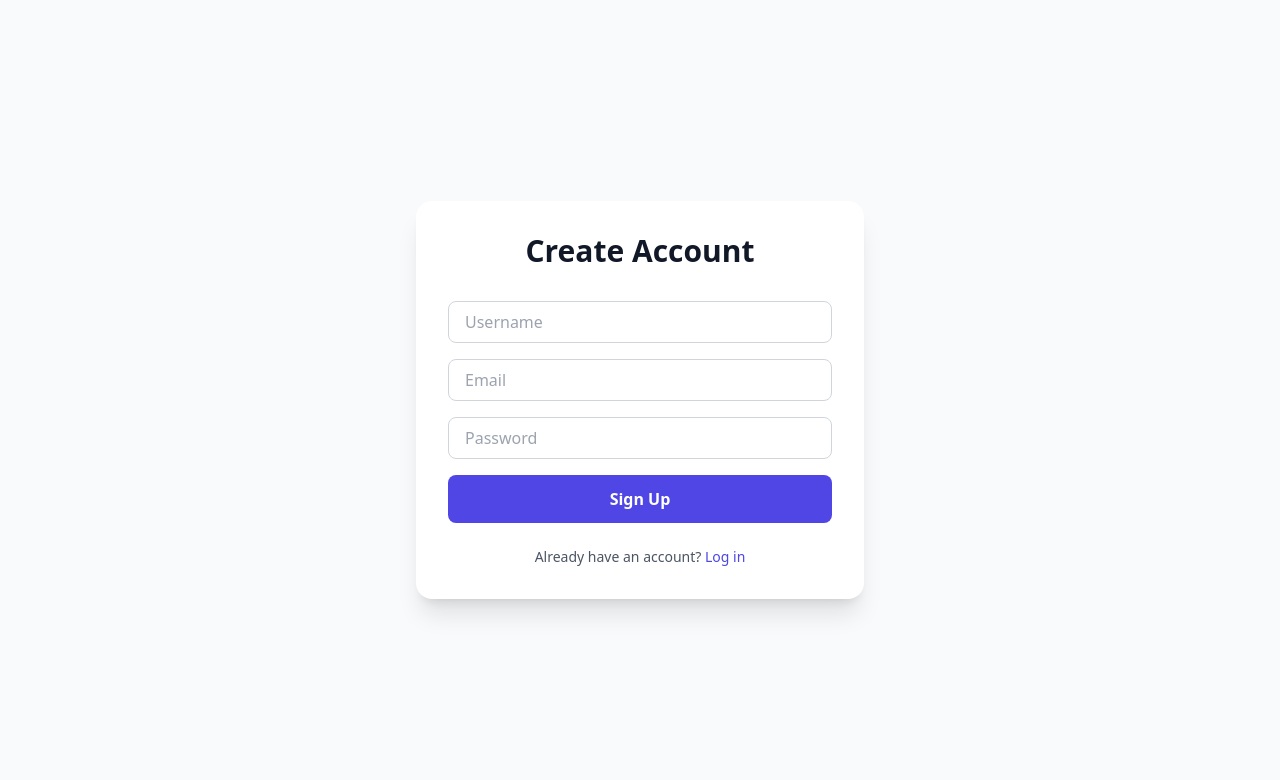
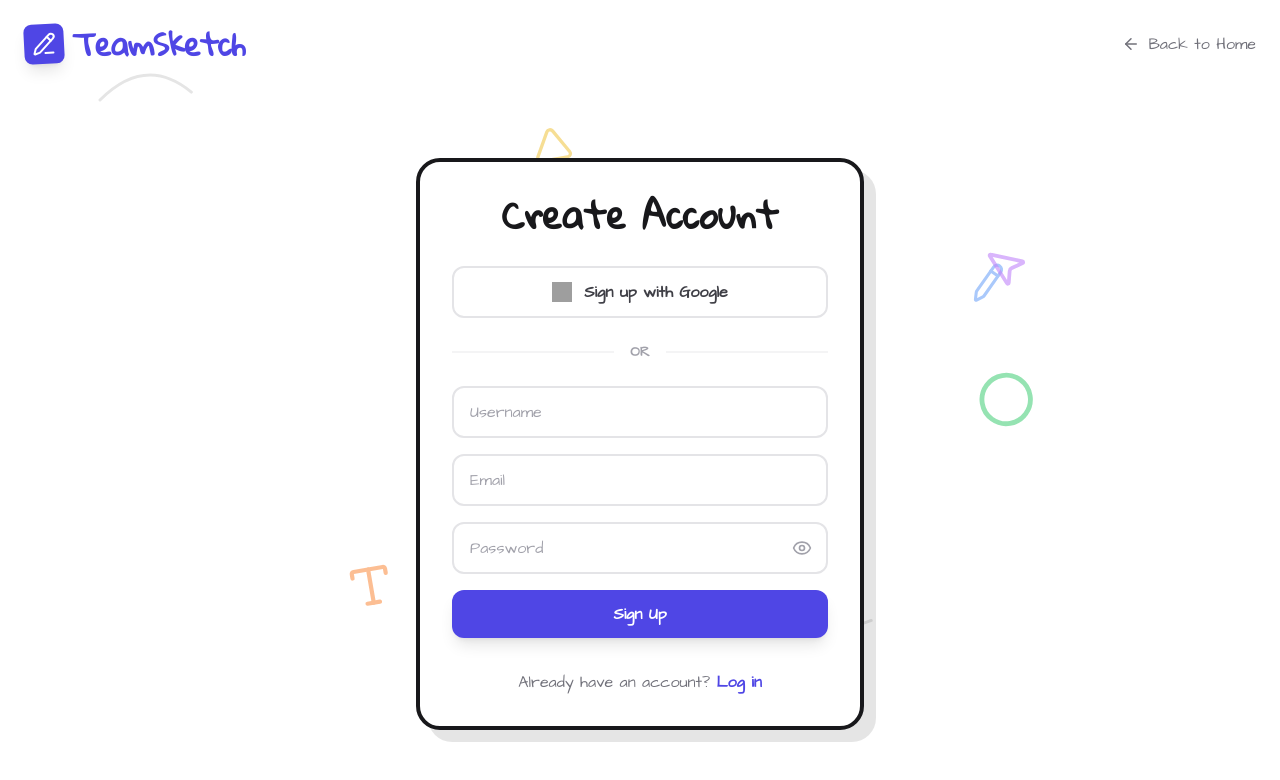
Before and after one commit to aditya726/TeamSketch, a React (Vite) app in the folder frontend/: page /register in a window 1280 px wide. Shown: the top 780 px of the page. Built offline with nearby package versions, Linux system fonts and the light colour scheme; no server answers; grey boxes are pictures that could not be loaded; the HTML template or start-up script is replaced by a standard one.

Commit message:
added styles to login and register page

```diff
--- a/frontend/src/pages/LoginPage.tsx
+++ b/frontend/src/pages/LoginPage.tsx
@@ -1,11 +1,15 @@
 import { useState } from 'react';
 import { Link, useNavigate } from 'react-router-dom';
+import { motion } from 'framer-motion';
+import { PencilLine, ArrowLeft, Eye, EyeOff } from 'lucide-react';
+import { FloatingDoodles } from '../components/FloatingDoodles';
 import api from '../services/api';
 import { useAuthStore } from '../store/useAuthStore';
 
 const LoginPage = () => {
   const [email, setEmail] = useState('');
   const [password, setPassword] = useState('');
+  const [showPassword, setShowPassword] = useState(false);
   const [error, setError] = useState('');
   const [isLoading, setIsLoading] = useState(false);
   const login = useAuthStore((state) => state.login);
@@ -32,47 +36,92 @@ const LoginPage = () => {
   };
 
   return (
-    <div className="min-h-screen bg-gray-50 flex items-center justify-center p-4">
-      <div className="max-w-md w-full bg-white rounded-2xl shadow-xl p-8">
-        <h2 className="text-3xl font-bold text-center text-gray-900 mb-8">Welcome Back</h2>
+    <div className="min-h-screen bg-white text-zinc-900 font-architects relative overflow-hidden flex flex-col">
+      <FloatingDoodles />
 
-        {error && <div className="bg-red-50 text-red-500 p-3 rounded-lg mb-4 text-sm text-center">{error}</div>}
+      <nav className="relative z-10 p-6 flex justify-between items-center max-w-7xl mx-auto w-full">
+        <Link to="/" className="flex items-center gap-2 hover:opacity-80 transition-opacity">
+          <div className="w-10 h-10 bg-indigo-600 rounded-lg flex items-center justify-center -rotate-3 shadow-lg">
+            <PencilLine className="text-white" size={24} />
+          </div>
+          <h1 className="text-3xl font-gloria font-bold text-indigo-600 tracking-tight">
+            TeamSketch
+          </h1>
+        </Link>
+        <Link to="/" className="flex items-center gap-2 text-zinc-500 hover:text-indigo-600 font-medium transition-colors">
+          <ArrowLeft size={18} />
+          Back to Home
+        </Link>
+      </nav>
+
+      <main className="relative z-10 flex-grow flex items-center justify-center p-4">
+        <motion.div
+          initial={{ y: 20, opacity: 0 }}
+          animate={{ y: 0, opacity: 1 }}
+          className="max-w-md w-full bg-white rounded-3xl shadow-[12px_12px_0px_0px_rgba(0,0,0,0.1)] border-4 border-zinc-900 p-8"
+        >
+          <h2 className="text-4xl font-gloria font-bold text-center text-zinc-900 mb-8">Welcome Back</h2>
+
+          {error && (
+            <div className="bg-red-50 border-2 border-red-200 text-red-500 p-3 rounded-xl mb-4 text-sm text-center font-medium">
+              {error}
+            </div>
+          )}
 
           <button
             onClick={handleGoogleLogin}
-          className="w-full flex items-center justify-center gap-3 bg-white border border-gray-300 text-gray-700 py-3 rounded-lg hover:bg-gray-50 transition font-medium mb-6"
+            className="w-full flex items-center justify-center gap-3 bg-white border-2 border-zinc-200 text-zinc-700 py-3 rounded-xl hover:bg-zinc-50 hover:border-zinc-300 transition-all font-bold mb-6 active:scale-95"
           >
+            <img src="https://www.svgrepo.com/show/475656/google-color.svg" alt="Google" className="w-5 h-5" />
             <span>Continue with Google</span>
           </button>
 
           <div className="relative mb-6">
-          <div className="absolute inset-0 flex items-center"><div className="w-full border-t border-gray-200"></div></div>
-          <div className="relative flex justify-center text-sm"><span className="px-2 bg-white text-gray-500">Or continue with email</span></div>
+            <div className="absolute inset-0 flex items-center"><div className="w-full border-t-2 border-zinc-100"></div></div>
+            <div className="relative flex justify-center text-sm">
+              <span className="px-4 bg-white text-zinc-400 font-bold">OR</span>
+            </div>
           </div>
 
           <form onSubmit={handleLogin} className="space-y-4">
             <input
               type="email" placeholder="Email" required
-            className="w-full px-4 py-2 border border-gray-300 rounded-lg outline-none focus:border-indigo-500"
+              className="w-full px-4 py-3 border-2 border-zinc-200 rounded-xl outline-none focus:border-indigo-500 transition-colors font-medium text-zinc-900 placeholder-zinc-400"
               value={email} onChange={(e) => setEmail(e.target.value)}
             />
+            <div className="relative">
               <input
-            type="password" placeholder="Password" required
-            className="w-full px-4 py-2 border border-gray-300 rounded-lg outline-none focus:border-indigo-500"
+                type={showPassword ? "text" : "password"} placeholder="Password" required
+                className={`w-full px-4 py-3 border-2 border-zinc-200 rounded-xl outline-none focus:border-indigo-500 transition-colors font-medium text-zinc-900 placeholder-zinc-400 ${!showPassword && password.length > 0 ? 'font-sans tracking-widest' : ''}`}
                 value={password} onChange={(e) => setPassword(e.target.value)}
               />
               <button
+                type="button"
+                className="absolute right-4 top-1/2 -translate-y-1/2 text-zinc-400 hover:text-zinc-600 transition-colors"
+                onClick={() => setShowPassword(!showPassword)}
+              >
+                {showPassword ? <EyeOff size={20} /> : <Eye size={20} />}
+              </button>
+            </div>
+            <motion.button
+              whileHover={{ scale: 1.02 }}
+              whileTap={{ scale: 0.98 }}
               type="submit" disabled={isLoading}
-            className="w-full bg-indigo-600 text-white py-3 rounded-lg hover:bg-indigo-700 transition font-bold"
+              className="w-full bg-indigo-600 text-white py-3 rounded-xl hover:bg-indigo-700 transition-colors font-bold shadow-lg mt-2"
             >
               {isLoading ? 'Logging in...' : 'Log In'}
-          </button>
+            </motion.button>
           </form>
 
-        <p className="mt-6 text-center text-sm text-gray-600">
-          Don't have an account? <Link to="/register" className="text-indigo-600 hover:underline font-medium">Sign up</Link>
+          <p className="mt-8 text-center text-zinc-500 font-medium">
+            Don't have an account?{' '}
+            <Link to="/register" className="text-indigo-600 hover:text-indigo-700 font-bold relative group">
+              Sign up
+              <span className="absolute -bottom-1 left-0 w-full h-0.5 bg-indigo-600 scale-x-0 group-hover:scale-x-100 transition-transform origin-left"></span>
+            </Link>
           </p>
-      </div>
+        </motion.div>
+      </main>
     </div>
   );
 };
--- a/frontend/src/pages/RegisterPage.tsx
+++ b/frontend/src/pages/RegisterPage.tsx
@@ -1,10 +1,14 @@
 import { useState } from 'react';
 import { Link, useNavigate } from 'react-router-dom';
+import { motion } from 'framer-motion';
+import { PencilLine, ArrowLeft, Eye, EyeOff } from 'lucide-react';
+import { FloatingDoodles } from '../components/FloatingDoodles';
 import api from '../services/api';
 import { useAuthStore } from '../store/useAuthStore';
 
 const RegisterPage = () => {
   const [formData, setFormData] = useState({ username: '', email: '', password: '' });
+  const [showPassword, setShowPassword] = useState(false);
   const [error, setError] = useState('');
   const [isLoading, setIsLoading] = useState(false);
   const login = useAuthStore((state) => state.login);
@@ -26,40 +30,102 @@ const RegisterPage = () => {
     }
   };
 
+  const handleGoogleLogin = () => {
+    window.location.href = 'http://localhost:5000/api/auth/google';
+  };
+
   return (
-    <div className="min-h-screen bg-gray-50 flex items-center justify-center p-4">
-      <div className="max-w-md w-full bg-white rounded-2xl shadow-xl p-8">
-        <h2 className="text-3xl font-bold text-center text-gray-900 mb-8">Create Account</h2>
+    <div className="min-h-screen bg-white text-zinc-900 font-architects relative overflow-hidden flex flex-col">
+      <FloatingDoodles />
 
-        {error && <div className="bg-red-50 text-red-500 p-3 rounded-lg mb-4 text-sm text-center">{error}</div>}
+      <nav className="relative z-10 p-6 flex justify-between items-center max-w-7xl mx-auto w-full">
+        <Link to="/" className="flex items-center gap-2 hover:opacity-80 transition-opacity">
+          <div className="w-10 h-10 bg-indigo-600 rounded-lg flex items-center justify-center -rotate-3 shadow-lg">
+            <PencilLine className="text-white" size={24} />
+          </div>
+          <h1 className="text-3xl font-gloria font-bold text-indigo-600 tracking-tight">
+            TeamSketch
+          </h1>
+        </Link>
+        <Link to="/" className="flex items-center gap-2 text-zinc-500 hover:text-indigo-600 font-medium transition-colors">
+          <ArrowLeft size={18} />
+          Back to Home
+        </Link>
+      </nav>
+
+      <main className="relative z-10 flex-grow flex items-center justify-center p-4">
+        <motion.div
+          initial={{ y: 20, opacity: 0 }}
+          animate={{ y: 0, opacity: 1 }}
+          className="max-w-md w-full bg-white rounded-3xl shadow-[12px_12px_0px_0px_rgba(0,0,0,0.1)] border-4 border-zinc-900 p-8"
+        >
+          <h2 className="text-4xl font-gloria font-bold text-center text-zinc-900 mb-8">Create Account</h2>
+
+          {error && (
+            <div className="bg-red-50 border-2 border-red-200 text-red-500 p-3 rounded-xl mb-4 text-sm text-center font-medium">
+              {error}
+            </div>
+          )}
+
+          <button
+            onClick={handleGoogleLogin}
+            className="w-full flex items-center justify-center gap-3 bg-white border-2 border-zinc-200 text-zinc-700 py-3 rounded-xl hover:bg-zinc-50 hover:border-zinc-300 transition-all font-bold mb-6 active:scale-95"
+            type="button"
+          >
+            <img src="https://www.svgrepo.com/show/475656/google-color.svg" alt="Google" className="w-5 h-5" />
+            <span>Sign up with Google</span>
+          </button>
+
+          <div className="relative mb-6">
+            <div className="absolute inset-0 flex items-center"><div className="w-full border-t-2 border-zinc-100"></div></div>
+            <div className="relative flex justify-center text-sm">
+              <span className="px-4 bg-white text-zinc-400 font-bold">OR</span>
+            </div>
+          </div>
 
           <form onSubmit={handleRegister} className="space-y-4">
             <input
               type="text" placeholder="Username" required
-            className="w-full px-4 py-2 border border-gray-300 rounded-lg outline-none focus:border-indigo-500"
-            value={formData.username} onChange={(e) => setFormData({...formData, username: e.target.value})}
+              className="w-full px-4 py-3 border-2 border-zinc-200 rounded-xl outline-none focus:border-indigo-500 transition-colors font-medium text-zinc-900 placeholder-zinc-400"
+              value={formData.username} onChange={(e) => setFormData({ ...formData, username: e.target.value })}
             />
             <input
               type="email" placeholder="Email" required
-            className="w-full px-4 py-2 border border-gray-300 rounded-lg outline-none focus:border-indigo-500"
-            value={formData.email} onChange={(e) => setFormData({...formData, email: e.target.value})}
+              className="w-full px-4 py-3 border-2 border-zinc-200 rounded-xl outline-none focus:border-indigo-500 transition-colors font-medium text-zinc-900 placeholder-zinc-400"
+              value={formData.email} onChange={(e) => setFormData({ ...formData, email: e.target.value })}
             />
+            <div className="relative">
               <input
-            type="password" placeholder="Password" required
-            className="w-full px-4 py-2 border border-gray-300 rounded-lg outline-none focus:border-indigo-500"
-            value={formData.password} onChange={(e) => setFormData({...formData, password: e.target.value})}
+                type={showPassword ? "text" : "password"} placeholder="Password" required
+                className={`w-full px-4 py-3 border-2 border-zinc-200 rounded-xl outline-none focus:border-indigo-500 transition-colors font-medium text-zinc-900 placeholder-zinc-400 ${!showPassword && formData.password.length > 0 ? 'font-sans tracking-widest' : ''}`}
+                value={formData.password} onChange={(e) => setFormData({ ...formData, password: e.target.value })}
               />
               <button
+                type="button"
+                className="absolute right-4 top-1/2 -translate-y-1/2 text-zinc-400 hover:text-zinc-600 transition-colors"
+                onClick={() => setShowPassword(!showPassword)}
+              >
+                {showPassword ? <EyeOff size={20} /> : <Eye size={20} />}
+              </button>
+            </div>
+            <motion.button
+              whileHover={{ scale: 1.02 }}
+              whileTap={{ scale: 0.98 }}
               type="submit" disabled={isLoading}
-            className="w-full bg-indigo-600 text-white py-3 rounded-lg hover:bg-indigo-700 transition font-bold"
+              className="w-full bg-indigo-600 text-white py-3 rounded-xl hover:bg-indigo-700 transition-colors font-bold shadow-lg mt-2"
             >
               {isLoading ? 'Creating Account...' : 'Sign Up'}
-          </button>
+            </motion.button>
           </form>
-        <p className="mt-6 text-center text-sm text-gray-600">
-          Already have an account? <Link to="/login" className="text-indigo-600 hover:underline font-medium">Log in</Link>
+          <p className="mt-8 text-center text-zinc-500 font-medium">
+            Already have an account?{' '}
+            <Link to="/login" className="text-indigo-600 hover:text-indigo-700 font-bold relative group">
+              Log in
+              <span className="absolute -bottom-1 left-0 w-full h-0.5 bg-indigo-600 scale-x-0 group-hover:scale-x-100 transition-transform origin-left"></span>
+            </Link>
           </p>
-      </div>
+        </motion.div>
+      </main>
     </div>
   );
 };
```
Lines whose indentation alone changed are shown as unchanged.
